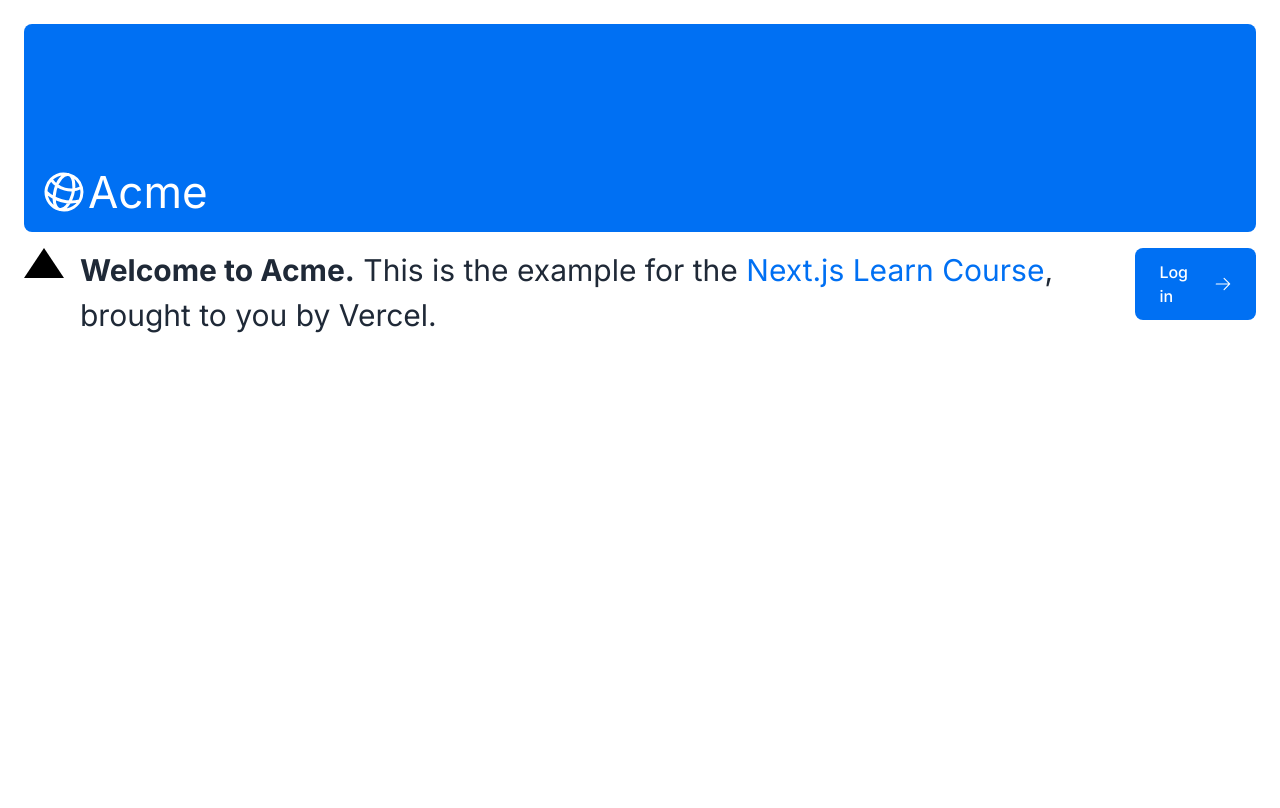
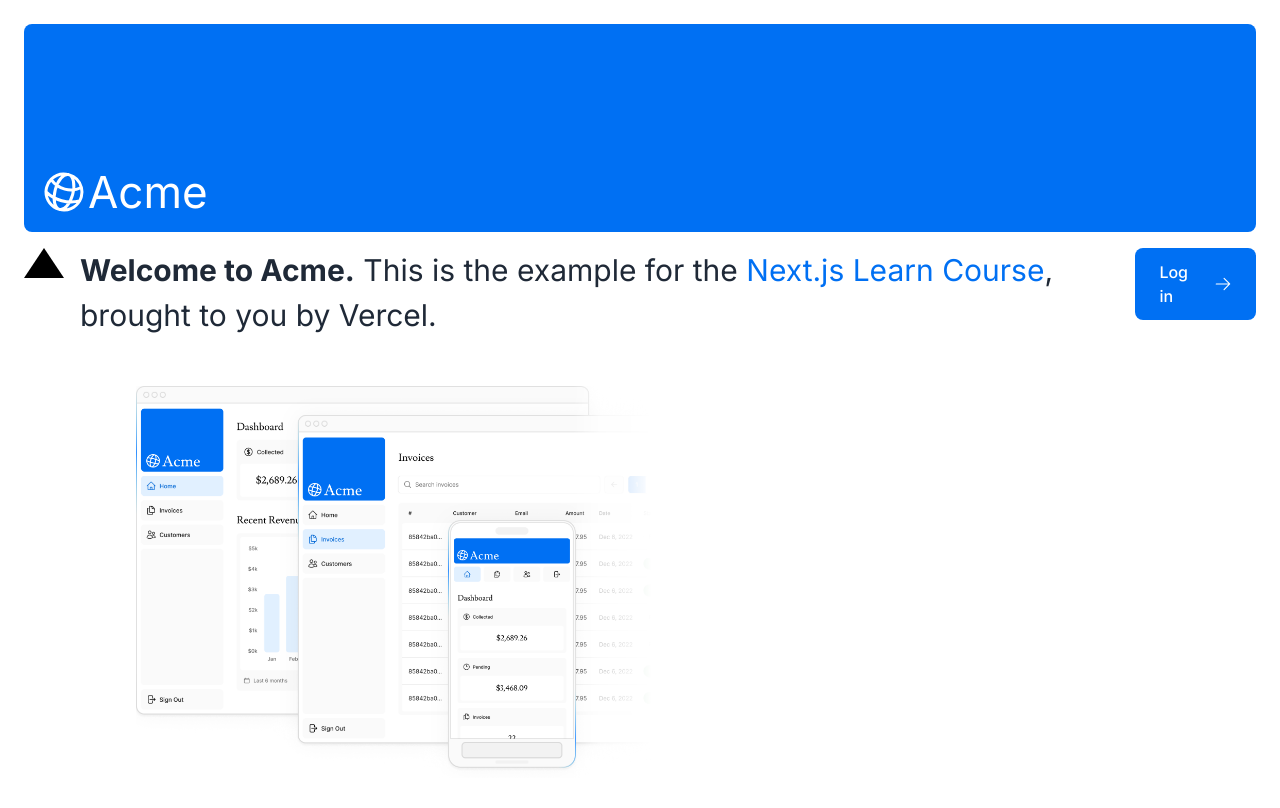
Before and after one commit to gianniszisakis/netxtjs-dashboard-app, a Next.js app: page / in a window 1280 px wide. Shown: the top 808 px of the page. Built offline with nearby package versions, Linux system fonts and the light colour scheme.

Commit message:
feat: Add hero image for desktop.

```diff
--- a/app/page.tsx
+++ b/app/page.tsx
@@ -3,6 +3,7 @@
 import Link from "next/link";
 import styles from "@/app/ui/home.module.css";
 import { lusitana } from "./ui/fonts";
+import Image from "next/image";
 
 export default function Page() {
   return (
@@ -29,7 +30,13 @@
         </Link>
       </div>
       <div className="flex items-center justify-center p-6 md:w-3/5 md:px-28 md:py-12">
-        {/* Add Hero Images Here */}
+        <Image
+          src="/hero-desktop.png"
+          width={1000}
+          height={760}
+          className="hidden md:block"
+          alt="Desktop version"
+        />
       </div>
     </main>
   );
```
